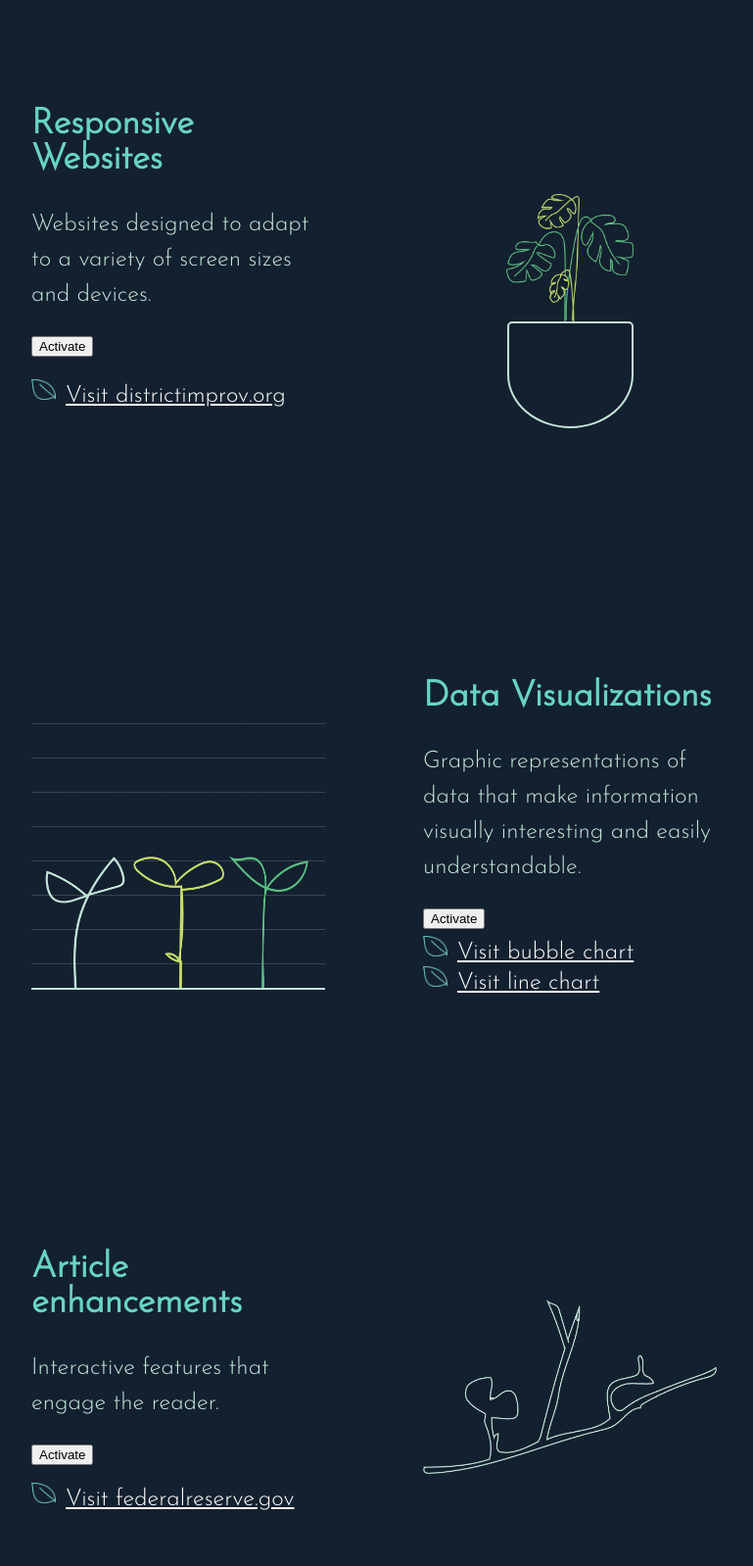
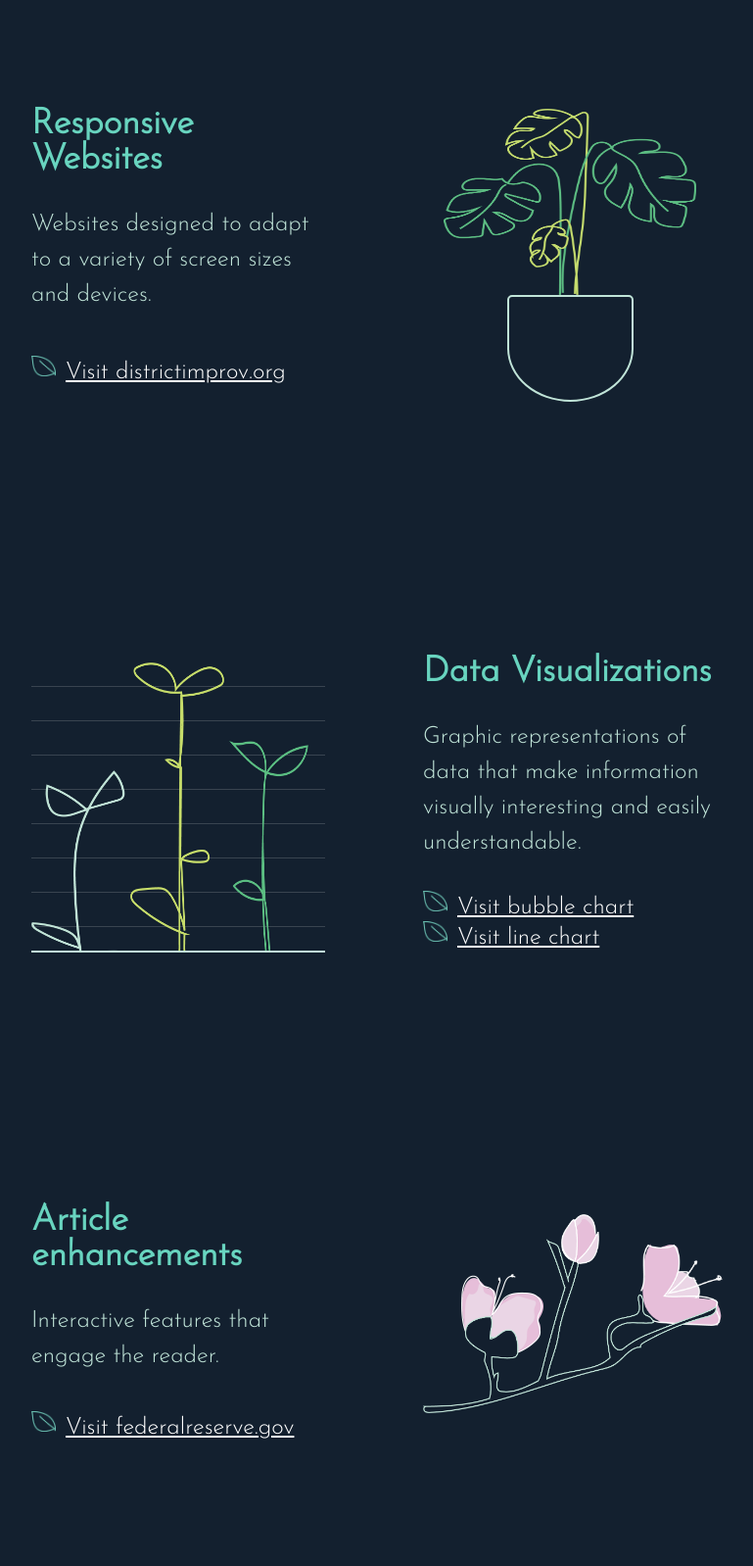
Before and after one commit to twelve13/portfoliov6, a plain HTML site: page index.html in a window 1280 px wide. Shown: the part 1422-3020 px from the top of the page at 98% size, without its empty margins (258-1027 px from the left). Drawn offline with Linux system fonts and the light colour scheme.

Commit message:
replace button activation with scroll activation

```diff
--- a/index.html
+++ b/index.html
@@ -41,7 +41,6 @@
 		<div class="section-description">
 			<h2>Responsive Websites</h2>
 			<p>Websites designed to adapt to a variety of screen sizes and devices.</p>
-			<button id="websites-button">Activate</button>
 		</div>
 		<div id="websites-graphic" class="section-graphic">
 			<div class="section-graphic-content">
@@ -59,7 +58,6 @@
 		<div class="section-description">
 			<h2>Data Visualizations</h2>
 			<p>Graphic representations of data that make information visually interesting and easily understandable.</p>
-			<button id="data-vis-button">Activate</button>
 		</div>
 		<div id="data-vis-graphic" class="section-graphic">
 			<div class="section-graphic-content">
@@ -79,7 +77,6 @@
 		<div class="section-description">
 			<h2>Article enhancements</h2>
 			<p>Interactive features that engage the reader.</p>
-			<button id="articles-button">Activate</button>
 		</div>
 		<div id="articles-graphic" class="section-graphic">
 			<div class="section-graphic-content">
@@ -99,7 +96,6 @@
 		<div class="section-description">
 			<h2>Apps & Tools</h2>
 			<p>Tools for tracking tasks and improving processes.</p>
-			<button id="tools-button">Activate</button>
 		</div>
 		<div id="tools-graphic" class="section-graphic">
 			<img id="rake" src="assets/rake.png" alt="rake">
@@ -116,7 +112,6 @@
 		<div class="section-description">
 			<h2>CSS Illustrations</h2>
 			<p>Art created out of code.  Done for pure fun.</p>
-			<button id="illustrations-button">Activate</button>
 		</div>
 		<div id="illustrations-graphic" class="section-graphic">
 			<div class="section-graphic-content">
--- a/script.js
+++ b/script.js
@@ -1,41 +1,36 @@
-let websitesButton = document.querySelector("#websites-button");
-let dataVisButton = document.querySelector("#data-vis-button");
-let articlesButton = document.querySelector("#articles-button");
-let toolsButton = document.querySelector("#tools-button");
-let illustrationsButton = document.querySelector("#illustrations-button");
-
 let sectionGraphics = document.querySelectorAll(".section-graphic");
 
-let websitesGraphic = document.querySelector("#websites-graphic");
-let dataVisGraphic = document.querySelector("#data-vis-graphic");
-let articlesGraphic = document.querySelector("#articles-graphic");
-let toolsGraphic = document.querySelector("#tools-graphic");
-let illustrationsGraphic = document.querySelector("#illustrations-graphic");
+function debounce(func, wait = 20, immediate) {
+	var timeout;
+	return function() {
+		var context = this, args = arguments;
+		var later = function() {
+			timeout = null;
+			if (!immediate) func.apply(context, args);
+		};
+		var callNow = immediate && !timeout;
+		clearTimeout(timeout);
+		timeout = setTimeout(later, wait);
+		if (callNow) func.apply(context, args);
+	};
+};
 
-
-
-function activateWebsites(){
-	websitesGraphic.classList.add("activated");
+//adapted from Wes Bos video
+function checkActivation(e) {
+	sectionGraphics.forEach(section => {
+		//scrollY will tell you how far scrolled with respect to top of the page.  Add inner height to get pixel level at bottom of page
+		const windowBottom = (window.scrollY + window.innerHeight);
+		console.log(`window bottom is ${windowBottom}`);
+		const sectionBottom = section.offsetTop + 300;
+		console.log(`sectionBottom is ${sectionBottom}`);
+		const showTheSection = windowBottom > section.offsetTop + 300;
+		const isNotScrolledPast = window.scrollY < sectionBottom;
+		if (showTheSection && isNotScrolledPast) {
+			section.classList.add("activated");
+		} else {
+			section.classList.remove("activated");
+		}
+	});
 }
 
-function activateDataVis(){
-	dataVisGraphic.classList.add("activated");
-}
-
-function activateArticles(){
-	articlesGraphic.classList.add("activated");
-}
-
-function activateTools(){
-	toolsGraphic.classList.add("activated");
-}
-
-function activateIllustrations(){
-	illustrationsGraphic.classList.add("activated");
-}
-
-websitesButton.addEventListener("click", activateWebsites);
-dataVisButton.addEventListener("click", activateDataVis);
-articlesButton.addEventListener("click", activateArticles);
-toolsButton.addEventListener("click", activateTools);
-illustrationsButton.addEventListener("click", activateIllustrations);
+window.addEventListener("scroll", debounce(checkActivation));
--- a/style.css
+++ b/style.css
@@ -223,6 +223,7 @@ section a {
 
 #houseplant {
 	height: 130px;
+	transition: all 1s;
 	width: 130px;
 }
 
@@ -235,7 +236,7 @@ section a {
 }
 
 #websites-graphic.activated #houseplant {
-	height: 210px;
+	height: 190px;
 	transition: all 1s;
 	width: 258px;
 }
@@ -257,15 +258,18 @@ section a {
 
 #data-vis-graphic.activated #plant1 {
 	top: 120px;
+	transition: all 1s;
 }
 
 #data-vis-graphic.activated #plant2 {
 	top: 10px;
+	transition: all 1s;
 	transition-delay: .5s;
 }
 
 #data-vis-graphic.activated #plant3 {
 	top: 90px;
+	transition: all 1s;
 	transition-delay: 1s;
 }
 
@@ -369,6 +373,7 @@ section a {
 .carrot-body {
 	border: solid 2px #C0E4D8;
 	height: 80px;
+	transition: all 1s;
 	width: 100%;
 }
 
@@ -383,6 +388,7 @@ section a {
 	border: solid 2px #C0E4D8;
 	height: 20px;
 	margin-bottom: 10px;
+	transition: all 1s;
 	width: 100%;
 }
 
@@ -409,6 +415,7 @@ section a {
 /*CONTACT*/
 #contact {
 	background-color: #C0E4D8;
+	margin-top: 7%;
 }
 
 #contact .section-item {
```
